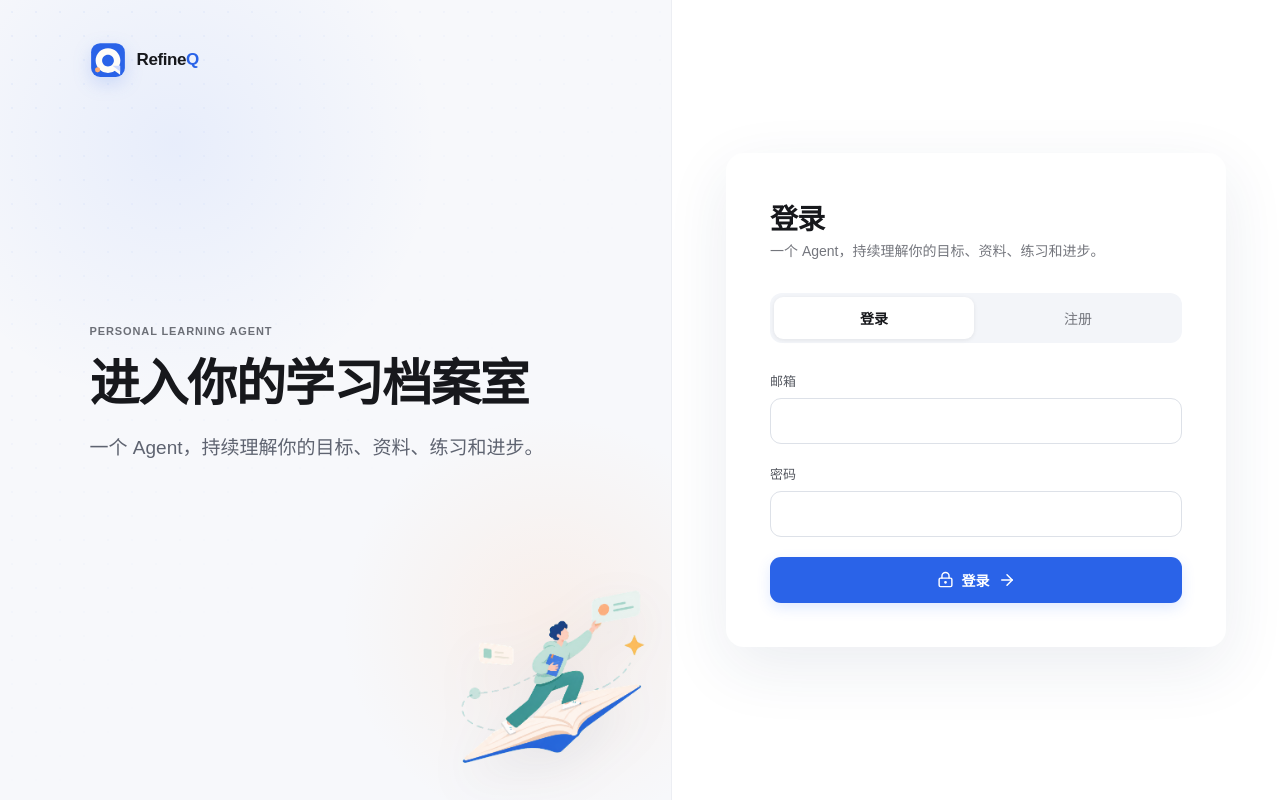
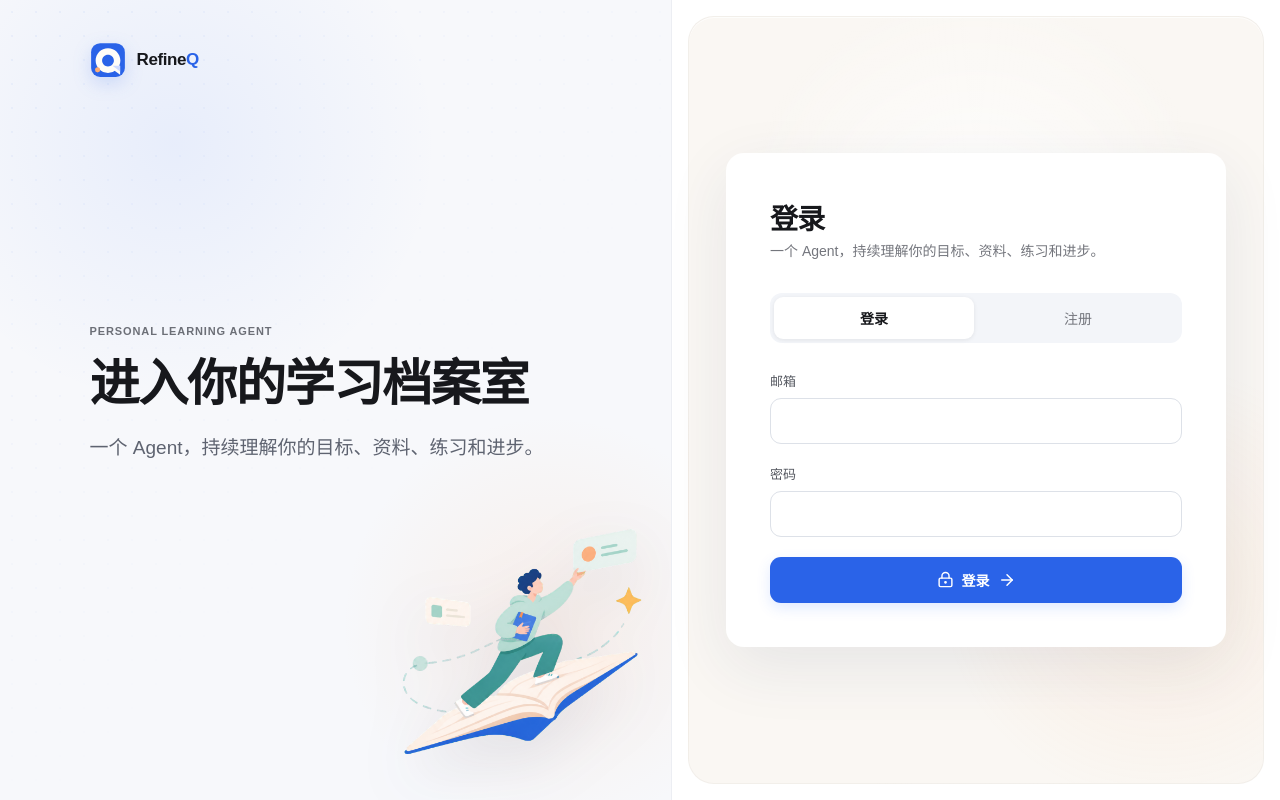
Before and after one commit to QingJ01/RefineQ, a Next.js app in the folder apps/web/: page / in a window 1280 px wide. Built offline with nearby package versions, Linux system fonts and the light colour scheme.

Commit message:
style: compose authentication stage

```diff
--- a/apps/web/app/styles.css
+++ b/apps/web/app/styles.css
@@ -322,13 +322,13 @@ textarea:focus {
 .auth-illustration {
   position: absolute;
   z-index: 0;
-  right: clamp(-8px, 0.5vw, 10px);
-  bottom: 0;
-  width: clamp(300px, 28vw, 400px);
+  right: clamp(-36px, -1vw, -12px);
+  bottom: -20px;
+  width: clamp(390px, 34vw, 500px);
   height: auto;
   pointer-events: none;
   user-select: none;
-  filter: drop-shadow(0 18px 24px rgba(42, 62, 108, 0.08));
+  filter: drop-shadow(0 22px 30px rgba(42, 62, 108, 0.1));
 }
 
 .auth-copy h1 {
@@ -345,6 +345,22 @@ textarea:focus {
   font-weight: 520;
   line-height: 1.7;
   text-wrap: pretty;
+}
+
+.auth-form-side {
+  min-width: 0;
+  min-height: calc(100vh - 32px);
+  min-height: calc(100dvh - 32px);
+  display: grid;
+  place-items: center;
+  margin: 16px;
+  border: 1px solid rgba(119, 103, 86, 0.06);
+  border-radius: 26px;
+  background:
+    radial-gradient(circle at 50% 28%, rgba(255, 255, 255, 0.92), transparent 38%),
+    radial-gradient(circle at 82% 74%, rgba(255, 173, 115, 0.12), transparent 30%),
+    #faf7f3;
+  box-shadow: inset 0 1px 0 rgba(255, 255, 255, 0.72);
 }
 
 .auth-form-card {
@@ -1380,9 +1396,9 @@ textarea:focus {
 
 @media (max-height: 820px) and (min-width: 901px) {
   .auth-illustration {
-    right: -14px;
-    bottom: -10px;
-    width: 260px;
+    right: -24px;
+    bottom: -16px;
+    width: 340px;
   }
 }
 
@@ -1410,6 +1426,15 @@ textarea:focus {
 
   .auth-illustration {
     display: none;
+  }
+
+  .auth-form-side {
+    min-height: auto;
+    margin: 0;
+    border: 0;
+    border-radius: 0;
+    background: var(--surface);
+    box-shadow: none;
   }
 
   .auth-form-card {
--- a/apps/web/components/auth-panel.tsx
+++ b/apps/web/components/auth-panel.tsx
@@ -62,7 +62,8 @@ export function AuthPanel({
           priority
         />
       </section>
-      <section className="auth-form-card">
+      <section className="auth-form-side">
+        <div className="auth-form-card">
           <header className="auth-form-heading">
             <BrandMark className="mobile-brand-mark" size={36} />
             <div>
@@ -89,6 +90,7 @@ export function AuthPanel({
               <LockKeyhole size={17} /> {busy ? t("loading") : t(mode)} <ArrowRight size={18} />
             </button>
           </form>
+        </div>
       </section>
     </main>
   );
```
Also changed, not shown: 2 other files (tests, documents, lock files or other folders). Lines whose indentation alone changed are shown as unchanged.
